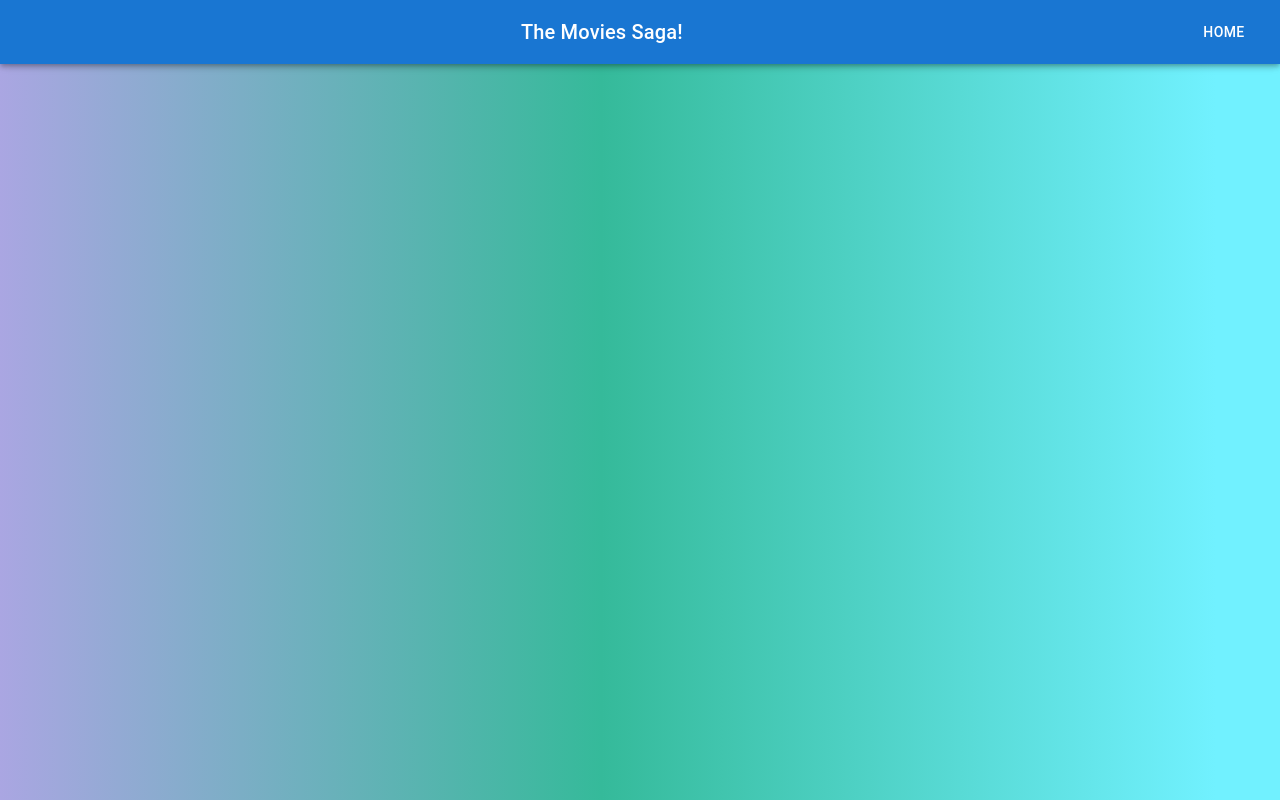
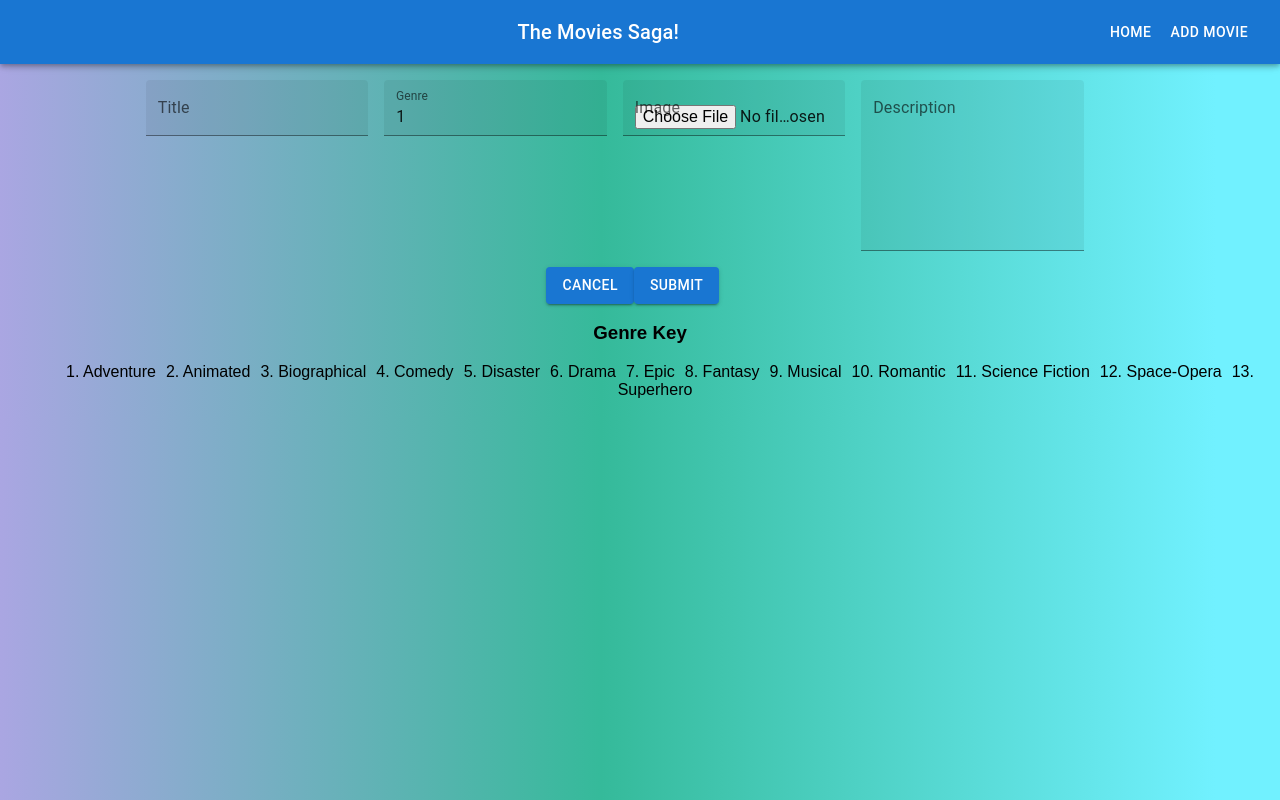
Before and after one commit to sbuckhanan/Movie-Sagas, a React app: page /#/add in a window 1280 px wide. Built offline with nearby package versions, Linux system fonts and the light colour scheme.

Commit message:
install multer, post for image, MovieAdd component

```diff
--- a/package.json
+++ b/package.json
@@ -10,6 +10,7 @@
     "@mui/icons-material": "^5.8.4",
     "@mui/material": "^5.9.1",
     "axios": "^0.21.1",
+    "multer": "^1.4.5-lts.1",
     "pg": "^8.2.1",
     "react": "^17.0.1",
     "react-dom": "^17.0.1",
--- a/src/components/App/App.js
+++ b/src/components/App/App.js
@@ -5,6 +5,7 @@ import MovieDetails from '../MovieDetails/MovieDetails';
 import EditMovie from '../EditMovie/EditMovie';
 import Header from '../Header/Header';
 import MovieSearch from '../MovieSearch/MovieSearch';
+import MovieAdd from '../MovieAdd/MovieAdd';
 
 // TODO Ability to add or remove a genre from a movie
 
@@ -25,6 +26,9 @@ function App() {
 				<Route path='/search/:id' exact>
 					<MovieSearch />
 				</Route>
+				<Route path='/add' exact>
+					<MovieAdd />
+				</Route>
 
 				{/* Details page */}
 				{/* Add Movie page */}
--- a/src/components/Header/Header.css
+++ b/src/components/Header/Header.css
@@ -1,6 +1,6 @@
 .title {
 	position: relative;
-	left: -0.5%;
+	left: 3%;
 }
 .navLink {
 	text-decoration: none;
--- a/src/components/Header/Header.jsx
+++ b/src/components/Header/Header.jsx
@@ -11,7 +11,7 @@ function Header() {
 	//? Define the things shown on the navbar
 	const navItems = [
 		{ name: 'Home', path: '/' },
-		// { name: 'About', path: '/about' },
+		{ name: 'Add Movie', path: '/add' },
 		// { name: 'Home', path: '/contact' },
 	];
 
--- /dev/null
+++ b/src/components/MovieAdd/MovieAdd.css
@@ -0,0 +1,12 @@
+.genreList {
+	list-style: none;
+}
+.movieAddButtons {
+	position: relative;
+	left: 42%;
+}
+.genreListItem {
+	display: inline;
+	margin-top: 25px;
+	margin-right: 10px;
+}
--- /dev/null
+++ b/src/components/MovieAdd/MovieAdd.jsx
@@ -0,0 +1,111 @@
+import Box from '@mui/material/Box';
+import Button from '@mui/material/Button';
+import TextField from '@mui/material/TextField';
+import { useDispatch } from 'react-redux';
+import { useHistory } from 'react-router-dom';
+import { useState } from 'react';
+import './MovieAdd.css';
+
+function MovieAdd() {
+	const history = useHistory();
+	const dispatch = useDispatch();
+	const [title, setTitle] = useState('');
+	const [description, setDescription] = useState('');
+	const [image, setImage] = useState();
+	const [poster, setPoster] = useState('');
+	const [genre_id, setGenreId] = useState(1);
+
+	//? this updates the new pathVariable onChange to the object of the file
+	//? this is the onchange function
+	const addFile = (event) => {
+		setImage(event.target.files[0]);
+		setPoster(`images/${event.target.files[0].name}`);
+	};
+
+	//? this formats the image into the format that is needed for upload and sends it over via post request
+	const handleSubmit = (event) => {
+		const data = new FormData();
+		//? name of input and then name of the variable holding the image
+		data.append('image', image);
+
+		dispatch({ type: 'POST_MOVIE', payload: { title, poster, description, data, genre_id } });
+
+		history.push('/');
+
+		// axios
+		// 	.post('/gallery/image', data)
+		// 	.then((response) => {
+		// 		console.log(response);
+		// 	})
+		// 	.catch((error) => {
+		// 		alert('Error with post', error);
+		// 	});
+	};
+
+	return (
+		<>
+			<Box
+				className='form'
+				component='form'
+				sx={{
+					'& > :not(style)': { m: 1, width: '25ch' },
+				}}
+				noValidate
+				autoComplete='off'>
+				<TextField
+					id='filled-textarea'
+					label='Title'
+					variant='filled'
+					value={title}
+					onChange={(e) => setTitle(e.target.value)}
+				/>
+				<TextField
+					min='1'
+					max='13'
+					type='number'
+					label='Genre'
+					variant='filled'
+					value={genre_id}
+					onChange={(e) => setGenreId(Number(e.target.value))}
+				/>
+				<TextField type='file' name='image' label='Image' variant='filled' onChange={addFile} />
+				<TextField
+					fullWidth
+					id='filled-textarea'
+					multiline
+					rows={6}
+					label='Description'
+					variant='filled'
+					value={description}
+					onChange={(e) => setDescription(e.target.value)}
+				/>
+				<div className='movieAddButtons'>
+					<Button variant='contained' onClick={() => history.push(`/details/${id}`)}>
+						Cancel
+					</Button>
+					<Button variant='contained' onClick={handleSubmit}>
+						Submit
+					</Button>
+				</div>
+			</Box>
+			<h3>Genre Key</h3>
+			<ul className='genreList'>
+				<li className='genreListItem'>1. Adventure</li>
+				<li className='genreListItem'>2. Animated</li>
+				<li className='genreListItem'>3. Biographical</li>
+				<li className='genreListItem'>4. Comedy</li>
+				<li className='genreListItem'>5. Disaster</li>
+				<li className='genreListItem'>6. Drama</li>
+				<li className='genreListItem'>7. Epic</li>
+				<li className='genreListItem'>8. Fantasy</li>
+				<li className='genreListItem'>9. Musical</li>
+				<li className='genreListItem'>10. Romantic</li>
+				<li className='genreListItem'>11. Science Fiction</li>
+				<li className='genreListItem'>12. Space-Opera</li>
+				<li className='genreListItem'>13. Superhero</li>
+			</ul>
+		</>
+	);
+}
+
+export default MovieAdd;
--- /dev/null
+++ b/src/redux/sagas/post-saga.js
@@ -0,0 +1,19 @@
+import { takeEvery, put } from 'redux-saga/effects';
+import axios from 'axios';
+
+function* postMovie(action) {
+	const { title, poster, description, data, genre_id } = action.payload;
+	try {
+		//? POST REQUESTS. POST IMAGE TO FILES FIRST
+		yield axios.post('/api/movie/image', data);
+		yield axios.post('/api/movie', { title, poster, description, genre_id });
+		//? After post. Get the movies again
+		yield put({ type: 'FETCH_MOVIES' });
+	} catch (err) {
+		console.log('get details error', err);
+	}
+}
+
+export default function* postSaga() {
+	yield takeEvery('POST_MOVIE', postMovie);
+}
--- a/src/redux/sagas/root-saga.js
+++ b/src/redux/sagas/root-saga.js
@@ -4,8 +4,9 @@ import detailSaga from './detail-saga';
 import fetchSaga from './fetch-saga';
 import updateSaga from './update-saga';
 import searchSaga from './search-saga';
+import postSaga from './post-saga';
 
 // Create the rootSaga generator function
 export default function* rootSaga() {
-	yield all([detailSaga(), fetchSaga(), updateSaga(), searchSaga()]);
+	yield all([detailSaga(), fetchSaga(), updateSaga(), searchSaga(), postSaga()]);
 }
```
Also changed, not shown: server/routes/movie.router.js (+21 -0 lines), public/images/moana.png (added), 1 other file.
